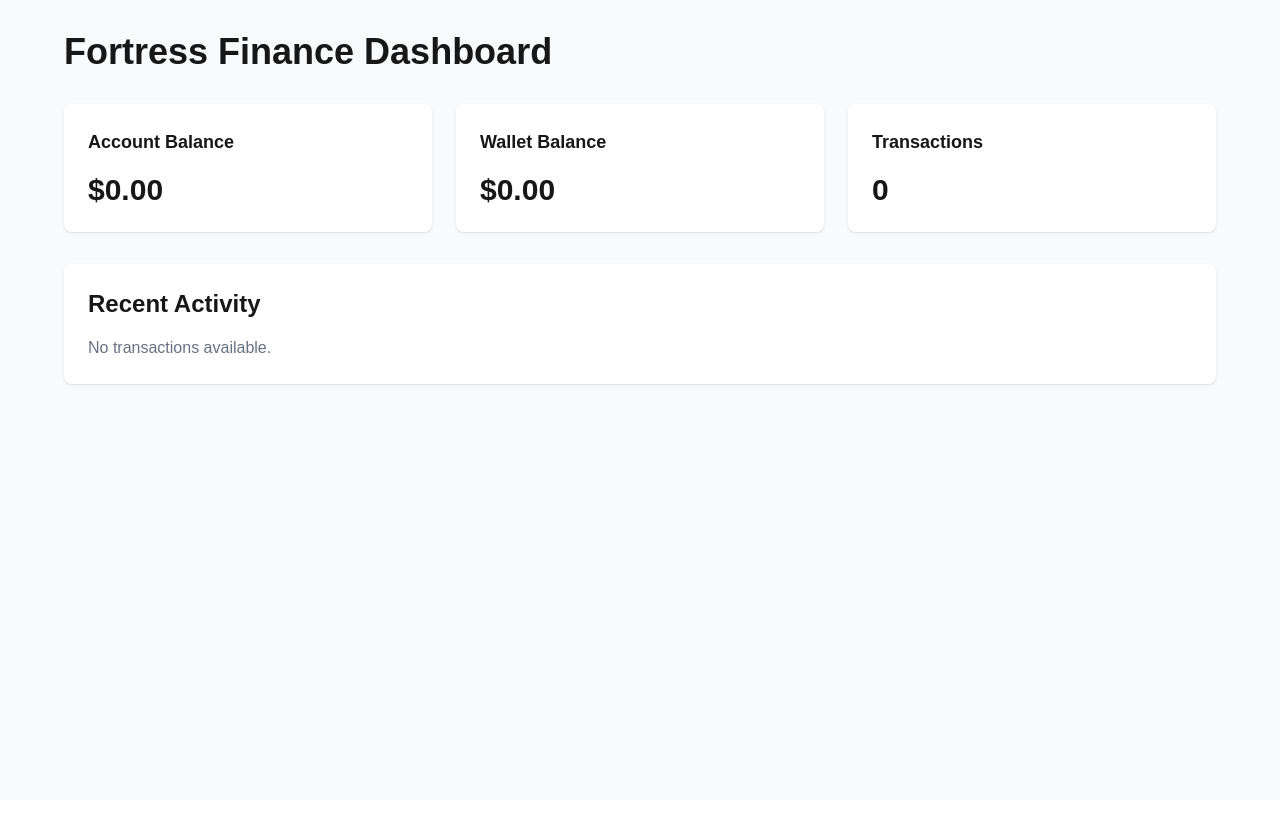
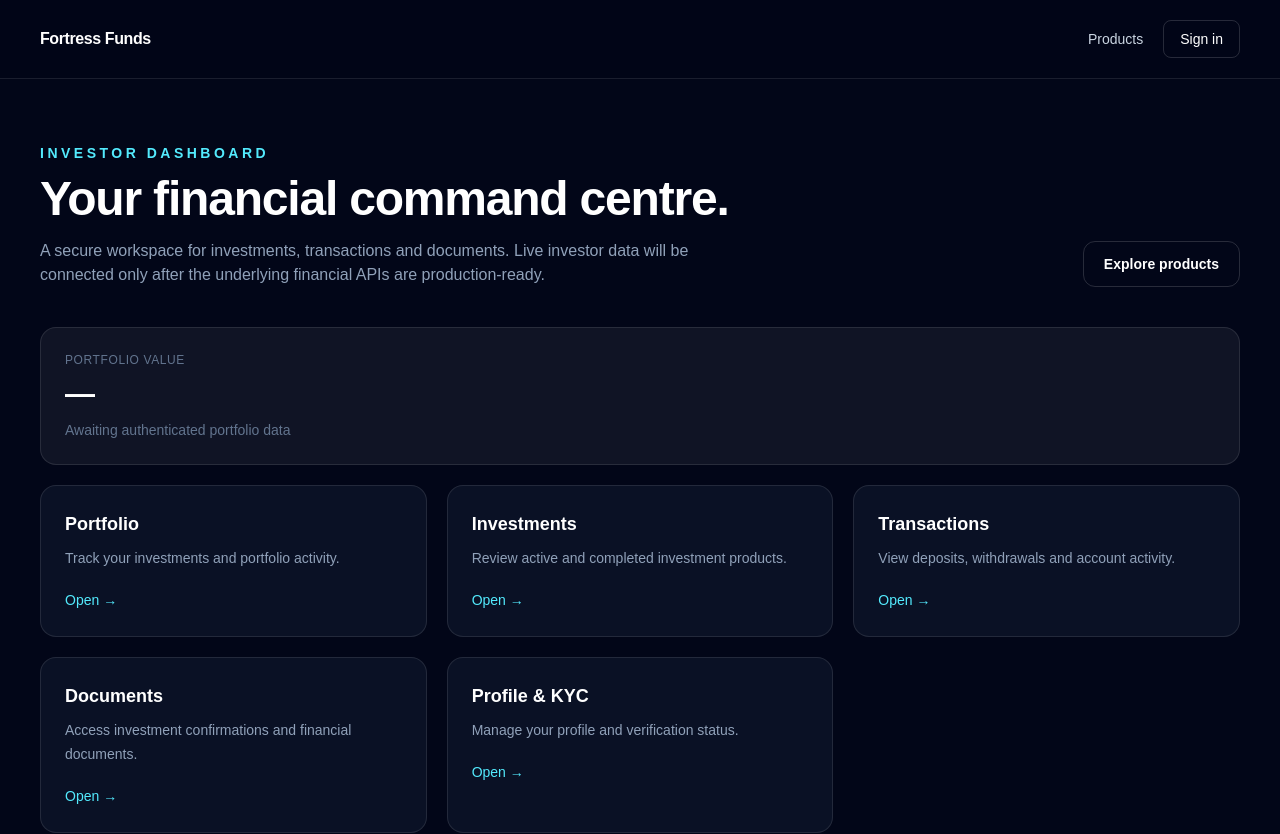
Before and after one commit to mustardir/rentable-, a Next.js app in the folder apps/web/: page /dashboard in a window 1280 px wide. Shown: the top 834 px of the page. Before the commit the page ends 800 px from the top, so only its background shows below. Built offline with nearby package versions, Linux system fonts and the light colour scheme.

Commit message:
feat(web): build investor dashboard production shell

```diff
--- a/apps/web/app/dashboard/page.tsx
+++ b/apps/web/app/dashboard/page.tsx
@@ -1,38 +1,49 @@
+import Link from "next/link";
+import { SiteHeader } from "../components/site-header";
+import { SiteFooter } from "../components/site-footer";
+
+const sections = [
+  ["Portfolio", "Track your investments and portfolio activity.", "#"],
+  ["Investments", "Review active and completed investment products.", "/products"],
+  ["Transactions", "View deposits, withdrawals and account activity.", "#"],
+  ["Documents", "Access investment confirmations and financial documents.", "#"],
+  ["Profile & KYC", "Manage your profile and verification status.", "#"],
+] as const;
+
 export default function DashboardPage() {
   return (
-    <main className="min-h-screen bg-gray-50 p-8">
-      <div className="mx-auto max-w-6xl">
-        <h1 className="mb-8 text-4xl font-bold">
-          Fortress Finance Dashboard
-        </h1>
-
-        <div className="grid gap-6 md:grid-cols-3">
-          <div className="rounded-lg bg-white p-6 shadow">
-            <h2 className="text-lg font-semibold">Account Balance</h2>
-            <p className="mt-4 text-3xl font-bold">$0.00</p>
+    <main className="min-h-screen bg-slate-950 text-white">
+      <SiteHeader />
+      <section className="mx-auto max-w-7xl px-6 py-16 sm:px-10">
+        <div className="flex flex-col gap-5 sm:flex-row sm:items-end sm:justify-between">
+          <div>
+            <p className="text-sm font-semibold uppercase tracking-[0.25em] text-cyan-300">Investor dashboard</p>
+            <h1 className="mt-3 text-4xl font-semibold tracking-tight sm:text-5xl">Your financial command centre.</h1>
+            <p className="mt-4 max-w-2xl text-slate-400">A secure workspace for investments, transactions and documents. Live investor data will be connected only after the underlying financial APIs are production-ready.</p>
           </div>
-
-          <div className="rounded-lg bg-white p-6 shadow">
-            <h2 className="text-lg font-semibold">Wallet Balance</h2>
-            <p className="mt-4 text-3xl font-bold">$0.00</p>
-          </div>
-
-          <div className="rounded-lg bg-white p-6 shadow">
-            <h2 className="text-lg font-semibold">Transactions</h2>
-            <p className="mt-4 text-3xl font-bold">0</p>
-          </div>
+          <Link href="/products" className="rounded-xl border border-white/15 px-5 py-3 text-sm font-semibold transition hover:bg-white/10">Explore products</Link>
         </div>
 
-        <div className="mt-8 rounded-lg bg-white p-6 shadow">
-          <h2 className="mb-4 text-2xl font-semibold">
-            Recent Activity
-          </h2>
+        <div className="mt-10 grid gap-5 sm:grid-cols-2 lg:grid-cols-3">
+          <div className="rounded-2xl border border-white/10 bg-white/[0.06] p-6 sm:col-span-2 lg:col-span-3">
+            <p className="text-xs uppercase tracking-wider text-slate-500">Portfolio value</p>
+            <p className="mt-2 text-3xl font-semibold">—</p>
+            <p className="mt-2 text-sm text-slate-500">Awaiting authenticated portfolio data</p>
+          </div>
+          {sections.map(([title, description, href]) => (
+            <Link key={title} href={href} className="rounded-2xl border border-white/10 bg-slate-900/70 p-6 transition hover:border-white/20 hover:bg-white/[0.08]">
+              <h2 className="text-lg font-semibold">{title}</h2>
+              <p className="mt-2 text-sm leading-6 text-slate-400">{description}</p>
+              <span className="mt-5 inline-block text-sm font-medium text-cyan-300">Open →</span>
+            </Link>
+          ))}
+        </div>
 
-          <p className="text-gray-500">
-            No transactions available.
-          </p>
+        <div className="mt-8 rounded-2xl border border-white/10 bg-slate-900/50 p-5 text-sm leading-6 text-slate-500">
+          Dashboard data is intentionally empty at this stage. No live wallet balances, ledger entries, KYC records or investor financial information are read by this page.
         </div>
-      </div>
+      </section>
+      <SiteFooter />
     </main>
   );
 }
```
